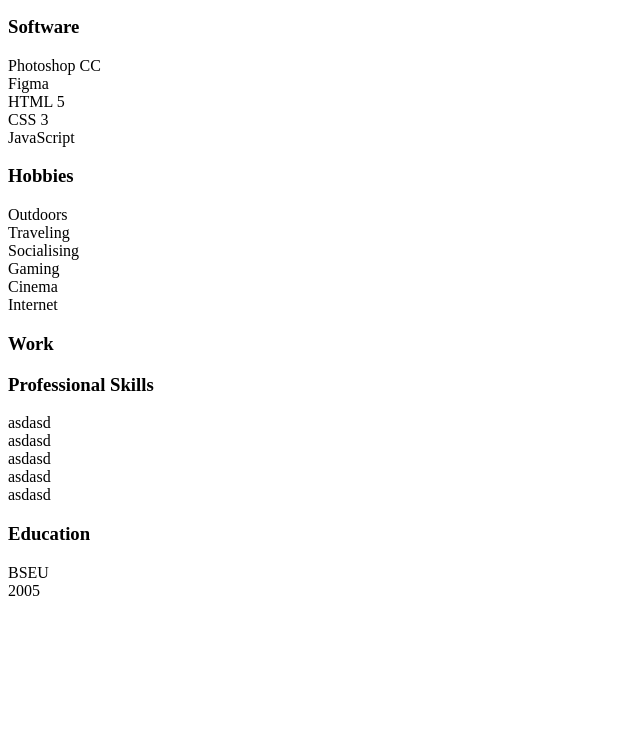
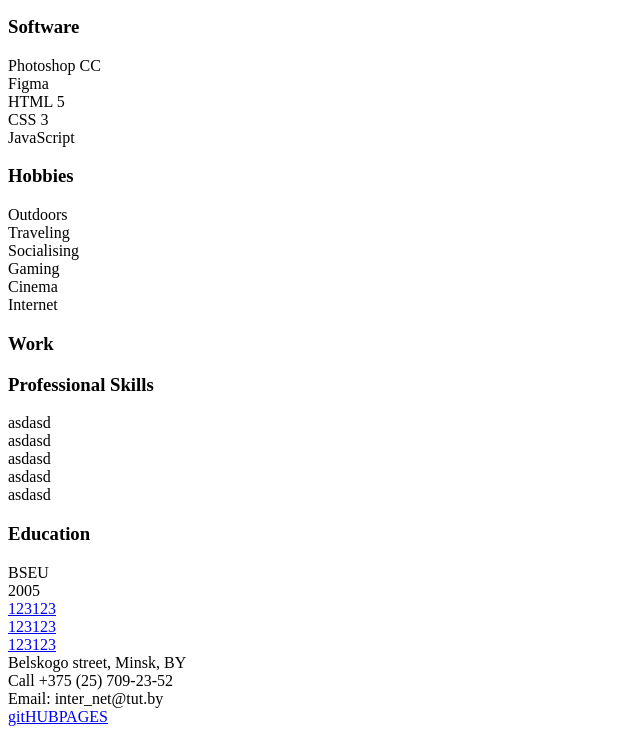
Before and after one commit to Senobiot/rsschool-cv, a plain HTML site: page index.html in a window 1280 px wide. Shown: the part 501-1235 px from the top of the page, without its empty margins (0-640 px from the left). Before the commit the page ends 1109 px from the top, so only its background shows below. Drawn offline with Linux system fonts and the light colour scheme.

Commit message:
feat: add footer structure

```diff
--- a/index.html
+++ b/index.html
@@ -168,8 +168,26 @@
 	</main>
 	<footer>
 		<div class="wrapper">
-			<section class="socials"></section>
-			<section class="contacts"></section>
+			<section class="socials">
+				<div class="socials__net">
+					<div class="socials__net_logo"></div>
+					<a href="#" class="socials__net_link">123123</a>
+				</div>
+				<div class="socials__net">
+					<div class="socials__net_logo"></div>
+					<a href="#" class="socials__net_link">123123</a>
+				</div>
+				<div class="socials__net">
+					<div class="socials__net_logo"></div>
+					<a href="#" class="socials__net_link">123123</a>
+				</div>
+			</section>
+			<section class="contacts">
+				<div class="contacts_adress">Belskogo street, Minsk, BY</div>
+				<div class="contacts_phone">Call +375 (25) 709-23-52</div>
+				<div class="contacts_email">Email: inter_net@tut.by</div>
+				<a href="#" class="contacts_portfolio">gitHUBPAGES</a>
+			</section>
 		</div>
 	</footer>
 </body>
```
